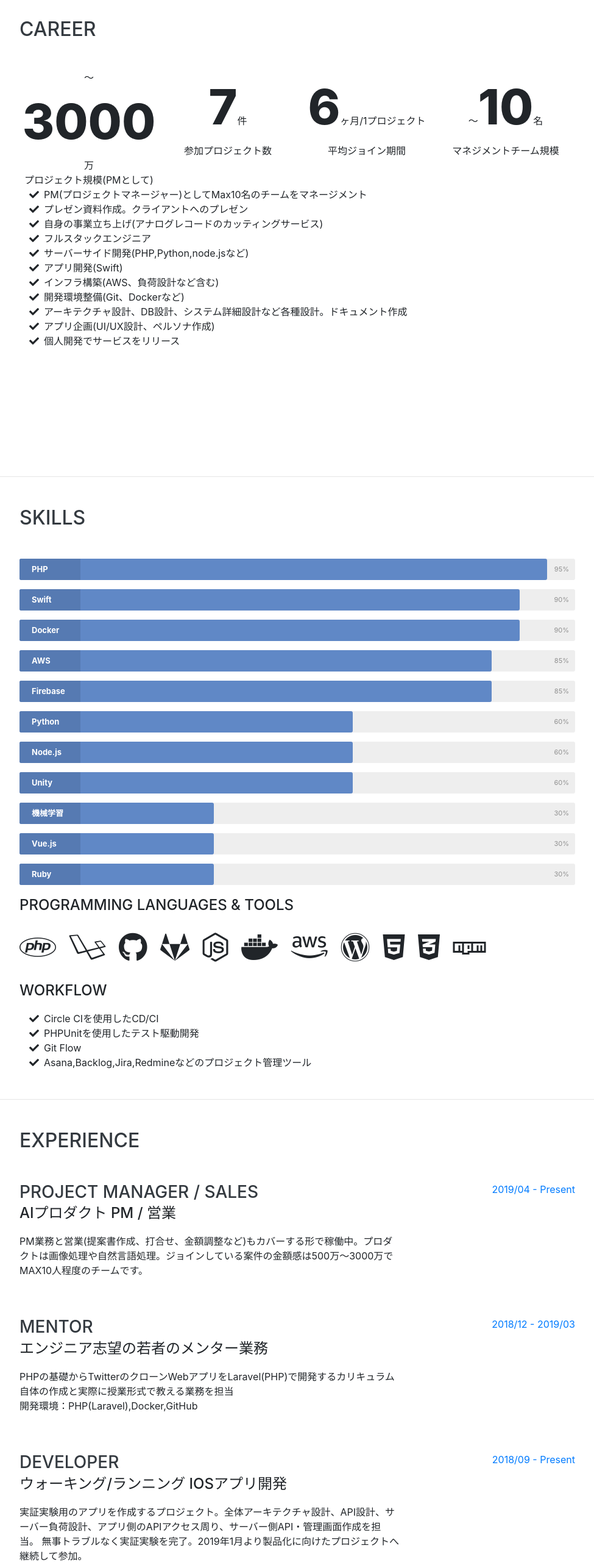
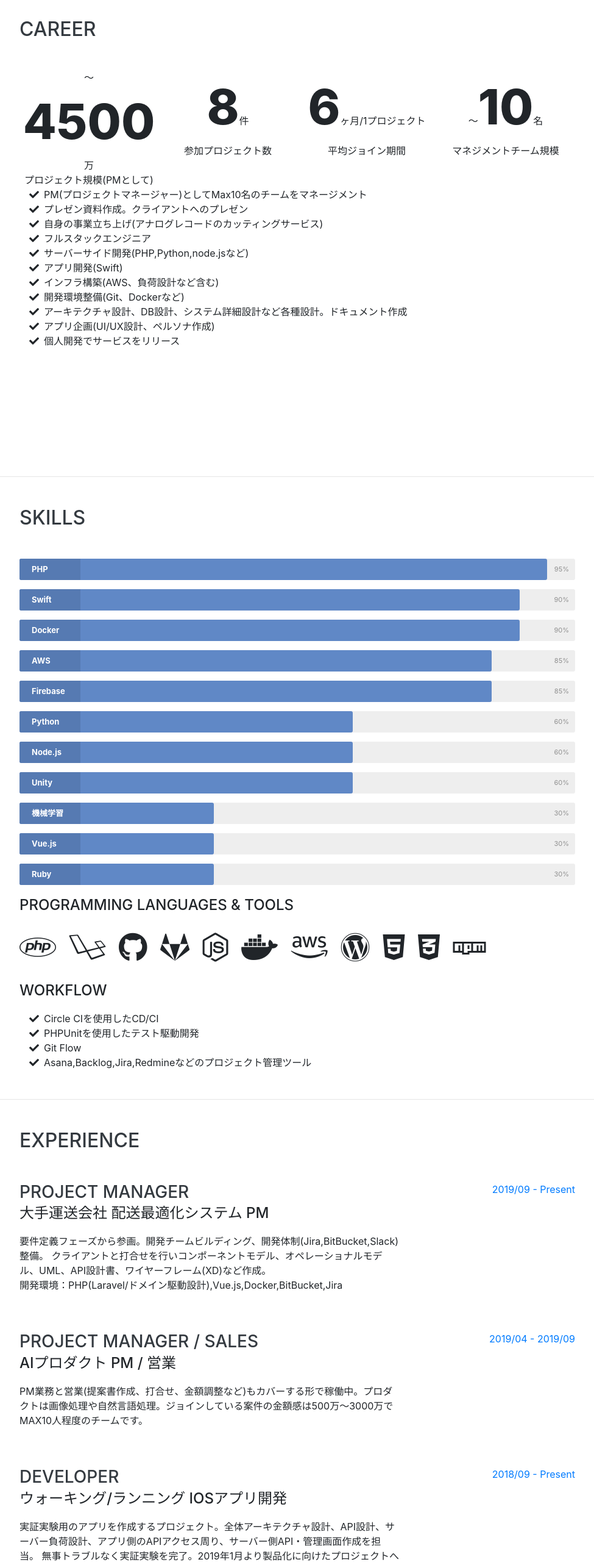
Before and after one commit to masaoka108/masahiro-okamura-portfolio, a website with bundled scripts: page index.html in a window 1280 px wide. Shown: the part 820-3381 px from the top of the page at 61% size, without its empty margins (288-1263 px from the left). Built offline with nearby package versions, Linux system fonts and the light colour scheme; a web font is replaced by a local one.

Commit message:
[update] ヤマトの経歴を追記

```diff
--- a/index.html
+++ b/index.html
@@ -112,13 +112,13 @@
         <div class="career-div">
             <!-- <span class="count-number-1 mb-0 count-number" data-from="0" data-to="500">0</span>万 -->
             〜
-            <span class="count-number-2 count-number" data-from="0" data-to="3000">0</span>万
+            <span class="count-number-2 count-number" data-from="0" data-to="4500">0</span>万
             <br>
             プロジェクト規模(PMとして)
         </div>
 
         <div class="career-div">
-            <span class="count-number-3 mb-0 count-number" data-from="0" data-to="7">0</span>件
+            <span class="count-number-3 mb-0 count-number" data-from="0" data-to="8">0</span>件
             <br>
             参加プロジェクト数
         </div>
@@ -342,24 +342,26 @@
 
         <div class="resume-item d-flex flex-column flex-md-row justify-content-between mb-5">
           <div class="resume-content">
+            <h3 class="mb-0">Project Manager</h3>
+            <div class="subheading mb-3">大手運送会社 配送最適化システム PM</div>
+            <p class="japaneseSentence">要件定義フェーズから参画。開発チームビルディング、開発体制(Jira,BitBucket,Slack)整備。
+                クライアントと打合せを行いコンポーネントモデル、オペレーショナルモデル、UML、API設計書、ワイヤーフレーム(XD)など作成。<br>
+                開発環境：PHP(Laravel/ドメイン駆動設計),Vue.js,Docker,BitBucket,Jira
+            </p>
+          </div>
+          <div class="resume-date text-md-right">
+            <span class="text-primary">2019/09 - Present</span>
+          </div>
+        </div>
+
+        <div class="resume-item d-flex flex-column flex-md-row justify-content-between mb-5">
+          <div class="resume-content">
             <h3 class="mb-0">Project Manager / Sales</h3>
             <div class="subheading mb-3">AIプロダクト PM / 営業</div>
             <p class="japaneseSentence">PM業務と営業(提案書作成、打合せ、金額調整など)もカバーする形で稼働中。プロダクトは画像処理や自然言語処理。ジョインしている案件の金額感は500万〜3000万でMAX10人程度のチームです。</p>
           </div>
           <div class="resume-date text-md-right">
-            <span class="text-primary">2019/04 - Present</span>
-          </div>
-        </div>
-
-        <div class="resume-item d-flex flex-column flex-md-row justify-content-between mb-5">
-          <div class="resume-content">
-            <h3 class="mb-0">Mentor</h3>
-            <div class="subheading mb-3">エンジニア志望の若者のメンター業務</div>
-            <p class="japaneseSentence">PHPの基礎からTwitterのクローンWebアプリをLaravel(PHP)で開発するカリキュラム自体の作成と実際に授業形式で教える業務を担当<br>
-            開発環境：PHP(Laravel),Docker,GitHub</p>
-          </div>
-          <div class="resume-date text-md-right">
-            <span class="text-primary">2018/12 - 2019/03</span>
+            <span class="text-primary">2019/04 - 2019/09</span>
           </div>
         </div>
 
@@ -375,6 +377,18 @@
           </div>
           <div class="resume-date text-md-right">
             <span class="text-primary">2018/09 - Present</span>
+          </div>
+        </div>
+
+        <div class="resume-item d-flex flex-column flex-md-row justify-content-between mb-5">
+          <div class="resume-content">
+            <h3 class="mb-0">Mentor</h3>
+            <div class="subheading mb-3">エンジニア志望の若者のメンター業務</div>
+            <p class="japaneseSentence">PHPの基礎からTwitterのクローンWebアプリをLaravel(PHP)で開発するカリキュラム自体の作成と実際に授業形式で教える業務を担当<br>
+            開発環境：PHP(Laravel),Docker,GitHub</p>
+          </div>
+          <div class="resume-date text-md-right">
+            <span class="text-primary">2018/12 - 2019/03</span>
           </div>
         </div>
 
```
